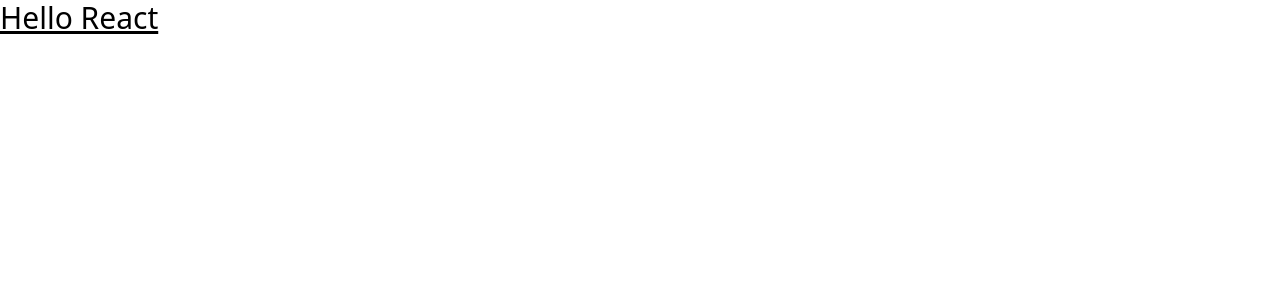
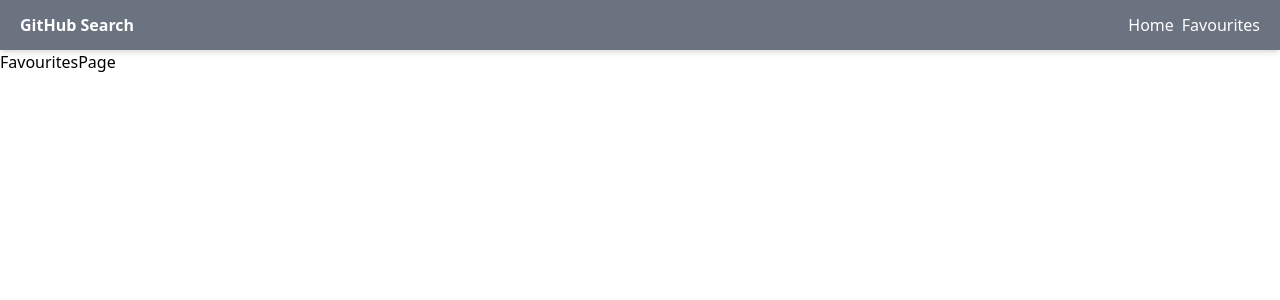
Before and after one commit to Forellko/react-ts-rt-rtkq-tw, a React (Create React App) app: page /favourites in a window 1280 px wide. Shown: the top 300 px of the page. Built offline with nearby package versions, Linux system fonts and the light colour scheme.

Commit message:
Add navigarion

```diff
--- a/package.json
+++ b/package.json
@@ -3,6 +3,7 @@
   "version": "0.1.0",
   "private": true,
   "dependencies": {
+    "@reduxjs/toolkit": "^1.9.1",
     "@testing-library/jest-dom": "^5.16.5",
     "@testing-library/react": "^13.4.0",
     "@testing-library/user-event": "^13.5.0",
@@ -12,7 +13,9 @@
     "@types/react-dom": "^18.0.9",
     "react": "^18.2.0",
     "react-dom": "^18.2.0",
-    "react-scripts": "5.0.1",
+    "react-redux": "^8.0.5",
+    "react-router-dom": "^6.4.4",
+    "react-scripts": "^5.0.1",
     "typescript": "^4.9.3",
     "web-vitals": "^2.1.4"
   },
--- a/src/App.tsx
+++ b/src/App.tsx
@@ -1,7 +1,19 @@
 import React from 'react';
+import { Route, Routes } from 'react-router-dom';
+import Navigation from './components/Navigation';
+import FavouritesPage from './pages/FavouritesPage';
+import HomePage from './pages/HomePage';
 
 function App() {
-  return <h1 className="text-3xl underline">Hello React</h1>;
+  return (
+    <>
+      <Navigation />
+      <Routes>
+        <Route path="/" element={<HomePage />}></Route>
+        <Route path="/favourites" element={<FavouritesPage />}></Route>
+      </Routes>
+    </>
+  );
 }
 
 export default App;
--- /dev/null
+++ b/src/components/Navigation.tsx
@@ -0,0 +1,16 @@
+import React from 'react';
+import { Link } from 'react-router-dom';
+
+export default function Navigation() {
+  return (
+    <nav className="flex justify-between items-center h-[50px] px-5 shadow-md bg-gray-500 text-white">
+      <h3 className="font-bold">GitHub Search</h3>
+      <span>
+        <Link to="/" className="mr-2">
+          Home
+        </Link>
+        <Link to="/favourites">Favourites</Link>
+      </span>
+    </nav>
+  );
+}
--- a/src/index.tsx
+++ b/src/index.tsx
@@ -2,13 +2,16 @@ import React from 'react';
 import ReactDOM from 'react-dom/client';
 import './index.css';
 import App from './App';
+import { BrowserRouter } from 'react-router-dom';
 
 const root = ReactDOM.createRoot(
   document.getElementById('root') as HTMLElement
 );
 root.render(
   <React.StrictMode>
-    <App />
+    <BrowserRouter>
+      <App />
+    </BrowserRouter>
   </React.StrictMode>
 );
 
--- /dev/null
+++ b/src/pages/FavouritesPage.tsx
@@ -0,0 +1,7 @@
+import React from 'react';
+import { Routes, Route } from 'react-router-dom';
+import HomePage from './HomePage';
+
+export default function FavouritesPage() {
+  return <div>FavouritesPage</div>;
+}
--- /dev/null
+++ b/src/pages/HomePage.tsx
@@ -0,0 +1,7 @@
+import React from 'react'
+
+export default function HomePage() {
+  return (
+    <div>HomePage</div>
+  )
+}
```
Also changed, not shown: 1 other file (tests, documents, lock files or other folders).
